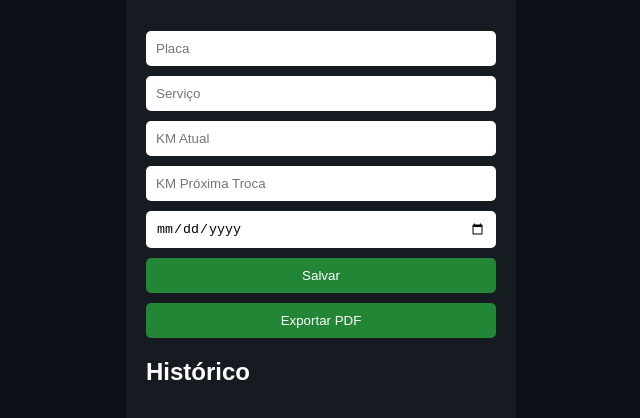
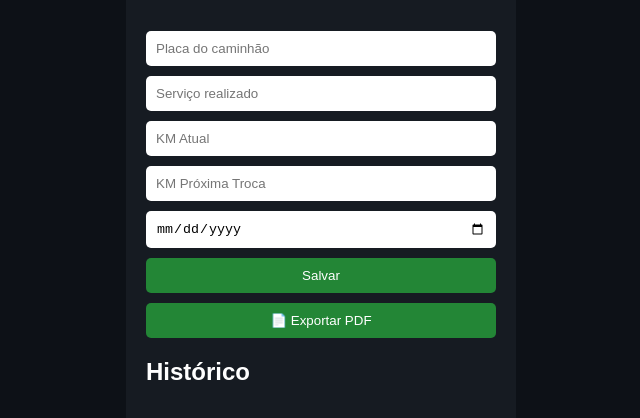
Before and after one commit to guvictordev/sistema-manutencao-caminhao, a plain HTML site: page index.html in a window 1280 px wide. Shown: the part 146-564 px from the top of the page, without its empty margins (319-959 px from the left). Drawn offline with nearby package versions, Linux system fonts and the light colour scheme.

Commit message:
Update index.html

```diff
--- a/index.html
+++ b/index.html
@@ -4,10 +4,11 @@
 
 <meta charset="UTF-8">
 
-<title>Controle de Manutenção</title>
+<title>Controle de Manutenção de Caminhões</title>
 
 <link rel="stylesheet" href="style.css">
 
+<!-- Biblioteca PDF -->
 <script src="https://cdnjs.cloudflare.com/ajax/libs/jspdf/2.5.1/jspdf.umd.min.js"></script>
 
 </head>
@@ -18,19 +19,21 @@
 
 <h1>Controle de Manutenção</h1>
 
-<input id="placa" placeholder="Placa">
+<input id="placa" placeholder="Placa do caminhão">
 
-<input id="servico" placeholder="Serviço">
+<input id="servico" placeholder="Serviço realizado">
 
-<input id="kmAtual" placeholder="KM Atual">
+<input id="kmAtual" type="number" placeholder="KM Atual">
 
-<input id="kmProximo" placeholder="KM Próxima Troca">
+<input id="kmProximo" type="number" placeholder="KM Próxima Troca">
 
 <input type="date" id="data">
 
 <button onclick="cadastrar()">Salvar</button>
 
-<button onclick="exportarPDF()">Exportar PDF</button>
+<button onclick="exportarPDF()" class="pdf">
+📄 Exportar PDF
+</button>
 
 <h2>Histórico</h2>
 
```
